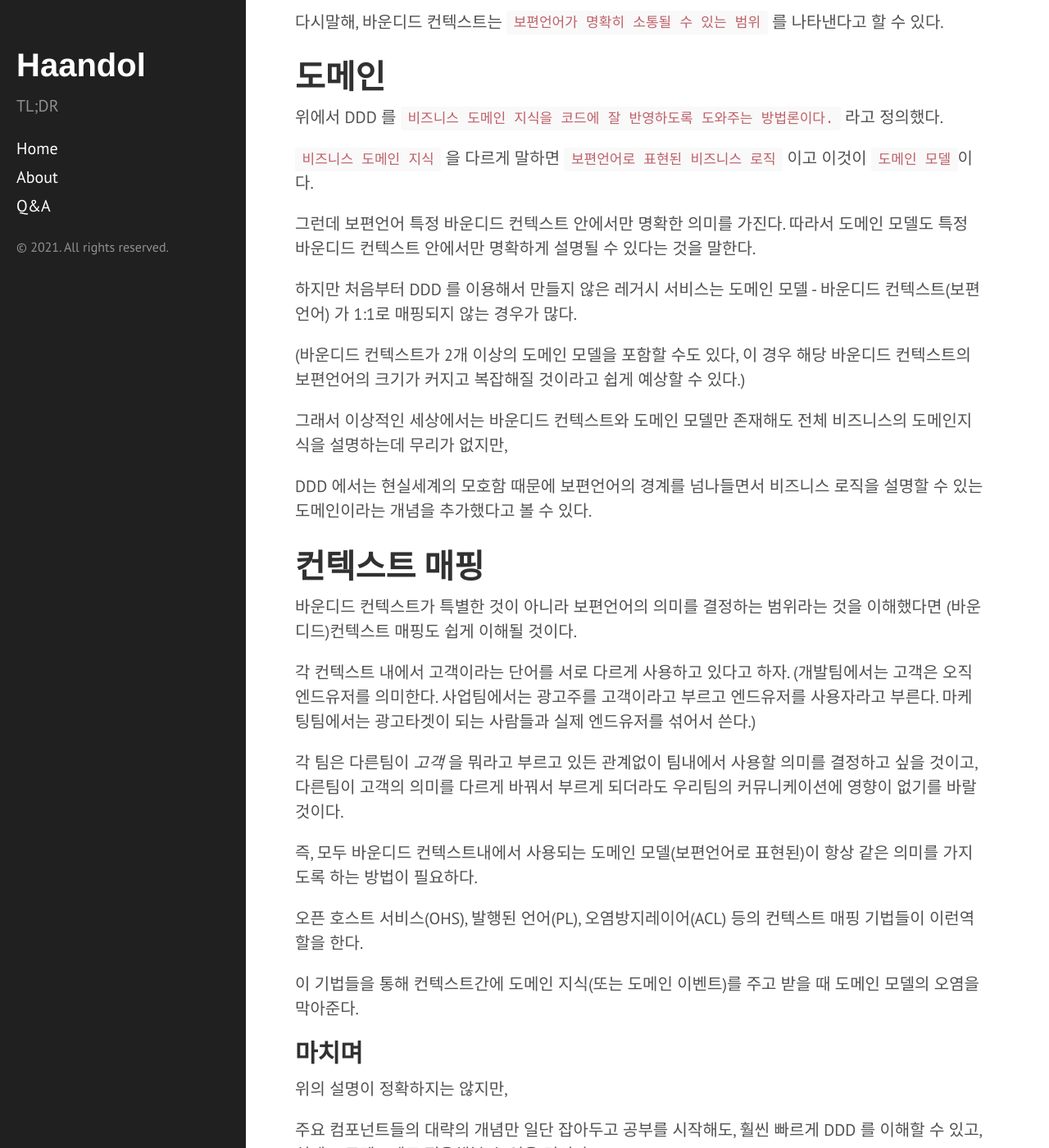
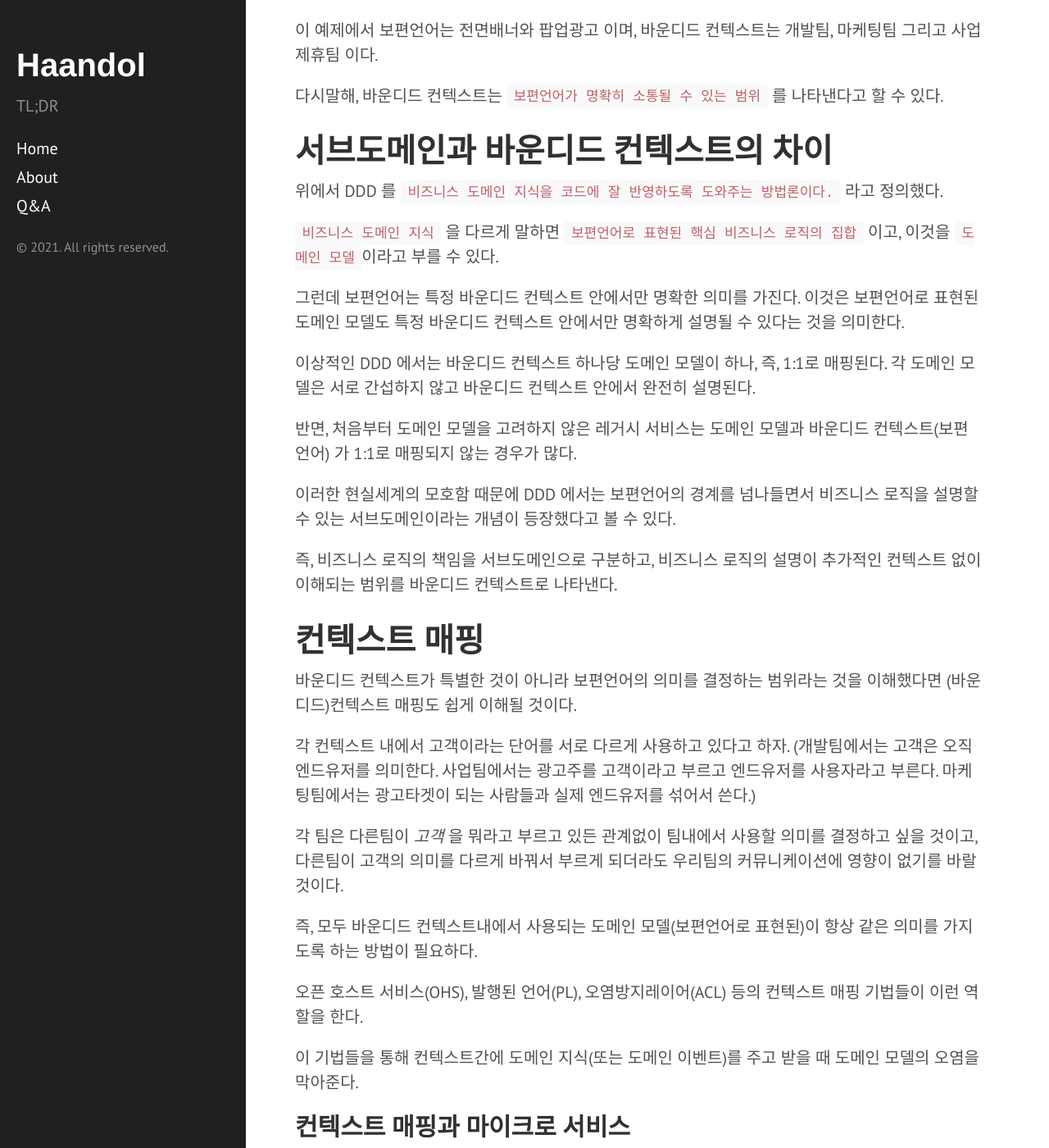
Before and after one commit to haandol/haandol.github.com, a Jekyll site: the page built from _posts/2021-10-11-thoughts-for-ddd-starters.md, in a window 1280 px wide and 1400 px high, scrolled down 2487 px. Shown: the whole window at 82% size. Built offline with Jekyll 4.4.1, drawn with Linux system fonts in a browser that asks for light colours; comment, search, counter and statistics services are not loaded; some of the changed text lies outside the part shown.

Commit message:
fix sentence

```diff
--- a/_posts/2021-10-11-thoughts-for-ddd-starters.md
+++ b/_posts/2021-10-11-thoughts-for-ddd-starters.md
@@ -10,9 +10,13 @@ publish: true
 
 ## TL;DR
 
-DDD 공부할때 추천하는 책들은 아래와 같다.
+DDD 공부할때 추천하는 책들은 아래와 같다. (읽는 순서순)
 
-`반 버논의 DDD Distilled -> 알베르토의 이벤트 스토밍 -> 해리&밥의 파이썬으로 살펴보는 아키텍쳐 패턴 -> 반 버논의 빨간책(에서 코드로 필요한 챕터들) -> 에릭 에반스의 파란책`
+1. 반 버논의 도메인 주도 설계 핵심
+2. 알베르토의 이벤트 스토밍
+3. 해리&밥의 파이썬으로 살펴보는 아키텍쳐 패턴
+4. 반 버논의 빨간책(IDDD)
+5. 에릭 에반스의 파란책(DDD)
 
 이벤트 스토밍만 빼고는 다 한글이고, 이벤트 스토밍은 엄청 간단하니깐 책보다 관련된 영상이나 글[^1]들을 추천한다.
 
@@ -73,21 +77,21 @@ DDD 의 핵심 아이디어들을 이해하는데 가장 중요한 렌즈 역할
 
 다시말해, 바운디드 컨텍스트는 `보편언어가 명확히 소통될 수 있는 범위` 를 나타낸다고 할 수 있다.
 
-# 도메인
+# 서브도메인과 바운디드 컨텍스트의 차이
 
 위에서 DDD 를 `비즈니스 도메인 지식을 코드에 잘 반영하도록 도와주는 방법론이다.` 라고 정의했다.
 
-`비즈니스 도메인 지식` 을 다르게 말하면 `보편언어로 표현된 비즈니스 로직` 이고 이것이 `도메인 모델`이다.
+`비즈니스 도메인 지식` 을 다르게 말하면 `보편언어로 표현된 핵심 비즈니스 로직의 집합` 이고, 이것을 `도메인 모델`이라고 부를 수 있다.
 
-그런데 보편언어 특정 바운디드 컨텍스트 안에서만 명확한 의미를 가진다.  따라서 도메인 모델도 특정 바운디드 컨텍스트 안에서만 명확하게 설명될 수 있다는 것을 말한다.
+그런데 보편언어는 특정 바운디드 컨텍스트 안에서만 명확한 의미를 가진다. 이것은 보편언어로 표현된 도메인 모델도 특정 바운디드 컨텍스트 안에서만 명확하게 설명될 수 있다는 것을 의미한다.
 
-하지만 처음부터 DDD 를 이용해서 만들지 않은 레거시 서비스는 도메인 모델 - 바운디드 컨텍스트(보편언어) 가 1:1로 매핑되지 않는 경우가 많다.
+이상적인 DDD 에서는 바운디드 컨텍스트 하나당 도메인 모델이 하나, 즉, 1:1로 매핑된다. 각 도메인 모델은 서로 간섭하지 않고 바운디드 컨텍스트 안에서 완전히 설명된다.
 
-(바운디드 컨텍스트가 2개 이상의 도메인 모델을 포함할 수도 있다, 이 경우 해당 바운디드 컨텍스트의 보편언어의 크기가 커지고 복잡해질 것이라고 쉽게 예상할 수 있다.)
+반면, 처음부터 도메인 모델을 고려하지 않은 레거시 서비스는 도메인 모델과 바운디드 컨텍스트(보편언어) 가 1:1로 매핑되지 않는 경우가 많다.
 
-그래서 이상적인 세상에서는 바운디드 컨텍스트와 도메인 모델만 존재해도 전체 비즈니스의 도메인지식을 설명하는데 무리가 없지만,
+이러한 현실세계의 모호함 때문에 DDD 에서는 보편언어의 경계를 넘나들면서 비즈니스 로직을 설명할 수 있는 서브도메인이라는 개념이 등장했다고 볼 수 있다.
 
-DDD 에서는 현실세계의 모호함 때문에 보편언어의 경계를 넘나들면서 비즈니스 로직을 설명할 수 있는 도메인이라는 개념을 추가했다고 볼 수 있다.
+즉, 비즈니스 로직의 책임을 서브도메인으로 구분하고, 비즈니스 로직의 설명이 추가적인 컨텍스트 없이 이해되는 범위를 바운디드 컨텍스트로 나타낸다.
 
 # 컨텍스트 매핑
 
@@ -100,16 +104,26 @@ DDD 에서는 현실세계의 모호함 때문에 보편언어의 경계를 넘
 
 즉, 모두 바운디드 컨텍스트내에서 사용되는 도메인 모델(보편언어로 표현된)이 항상 같은 의미를 가지도록 하는 방법이 필요하다.
 
-오픈 호스트 서비스(OHS), 발행된 언어(PL), 오염방지레이어(ACL) 등의 컨텍스트 매핑 기법들이 이런역할을 한다.
+오픈 호스트 서비스(OHS), 발행된 언어(PL), 오염방지레이어(ACL) 등의 컨텍스트 매핑 기법들이 이런 역할을 한다.
 
 이 기법들을 통해 컨텍스트간에 도메인 지식(또는 도메인 이벤트)를 주고 받을 때 도메인 모델의 오염을 막아준다.
 
+## 컨텍스트 매핑과 마이크로 서비스
+
+DDD는 마이크로서비스 아키텍쳐(MSA)와 직접적인 관련이 없지만, 각 마이크로서비스의 책임을 결정할 떄 매우 큰 도움이 된다.
+
+하나의 바운디드 컨텍스트는 다른 컨텍스트의 도움없이 스스로 도메인 모델(혹은 비즈니스 로직)을 설명할 수 있다.
+
+따라서 하나의 바운디드 컨텍스트를 하나의 마이크로서비스로 구성하면 다른 서비스와의 통신없이 (혹은 최소화하여) 비즈니스 로직을 처리할 수 있다. (좀 더 기술적으로는 어그리게이트를 업데이트할 수 있다.)
+
+만약 한 마이크로서비스가 핵심 비즈니스 로직을 처리하는데 다른 마이크로서비스의 트랜잭션이 선행되는 것을 요구한다면 아마도 두 마이크로 서비스는 한 바운디드 컨텍스트에 속해야할 가능성이 높다.
+-- 특히 고전적인 UML 기반의 부실한(anemic) 도메인 모델을 사용하면 사소한 업데이트에도 SAGA(오케스트레이션/코레오그래피 든) 기반의 트랜잭션을 요청하게 되고 두 서비스가 의존관계를 가지게 된다.
 
 ## 마치며
 
 위의 설명이 정확하지는 않지만,
 
-주요 컴포넌트들의 대략의 개념만 일단 잡아두고 공부를 시작해도, 훨씬 빠르게 DDD 를 이해할 수 있고, 실제 프로젝트에도 적용해볼 수 있을 것이다.
+위에 설명한 대략의 개념을 잡아두고 공부를 시작해도, 훨씬 빠르게 DDD 를 이해할 수 있을 것이다.
 
 ----
 
```
